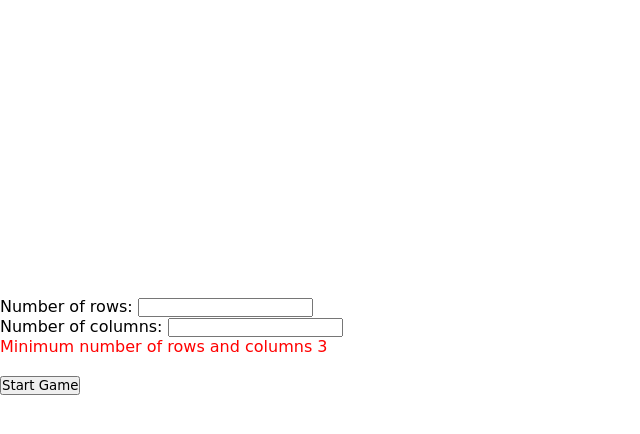
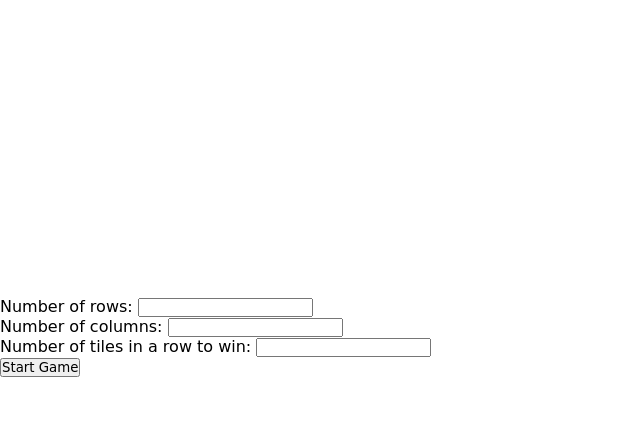
Before and after one commit to padelmannen/intnetLAB2, a plain HTML site: page index.html in a window 1280 px wide. Shown: the part 60-494 px from the top of the page, without its empty margins (0-640 px from the left). Drawn offline with Linux system fonts and the light colour scheme.

Commit message:
fixat första sidan

```diff
--- a/index.html
+++ b/index.html
@@ -3,23 +3,23 @@
     <head>
         <title>Tic-Tac-Toe</title>
         <link rel = "stylesheet" href="designsheets/main.css">
-        <script src = "javascripts/main.js" ></script>
+        <script src = "javascripts/main.js" defer></script>
     </head>
     <body>
         <h1>Tic-Tac-Toe</h1>
         <p id="firstParagraph">This is a Tic-Tac-Toe game</p>
         <!-- tänker att javascript tar in gameboard och lägger till tiles -->
 
-        <section id = "gameboard">
-
-        </section>
+        <div id = "gameboard">
+        </div>
         <!-- vet inte om det ska vara ett form -->
         <form onsubmit="return startGame()">
             <label for="nRows">Number of rows:</label>
-            <input type="text" id="nRows" name="nRows"><br>
+            <input type="number" onchange="updateGameboard()" id="nRows" name="nRows"><br>
             <label for="nCols">Number of columns:</label>
-            <input type="text" id="nCols" name="nCols"><br>
-            <label id="restriction">Minimum number of rows and columns 3</label><br><br>
+            <input type="number" onchange="updateGameboard()" id="nCols" name="nCols"><br>
+            <label for="winNumber">Number of tiles in a row to win: </label>
+            <input type="number" onchange="updateGameboard()" id="winNumber" name="winNumber"><br>
             <input type="submit" value="Start Game">
         </form>
     </body>
```
